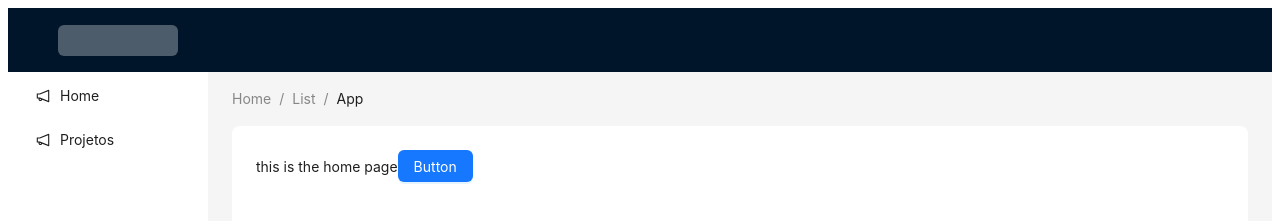
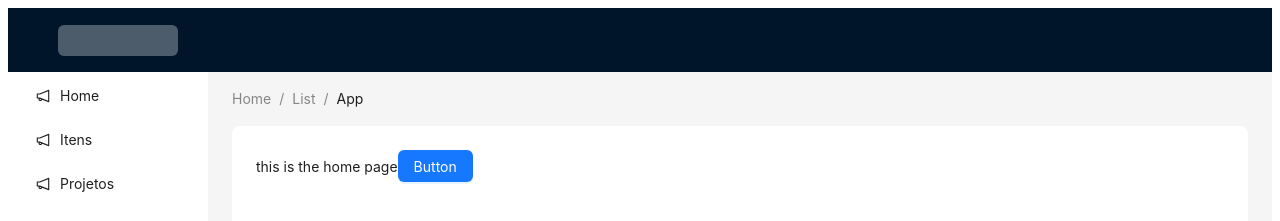
Before and after one commit to Fabrica-Unisales/pie-manager-front, a Next.js app: page / in a window 1280 px wide. Shown: the top 221 px of the page. Built offline with nearby package versions, Linux system fonts and the light colour scheme; what @ant-design/nextjs-registry would draw is missing.

Commit message:
Update menuItens.js

```diff
--- a/src/statics/menuItens.js
+++ b/src/statics/menuItens.js
@@ -11,6 +11,11 @@ export const items2 = [
     label: <a href="/home" rel="home">Home</a>,
   },
   {
+    key: "itens",
+    icon: React.createElement(NotificationOutlined),
+    label: <a href="/itens" rel="itens">Itens</a>,
+  },
+  {
     key : "projetos",
     icon: React.createElement(NotificationOutlined),
     label: <a href="/projetos" rel="projetos">Projetos</a>,
```
